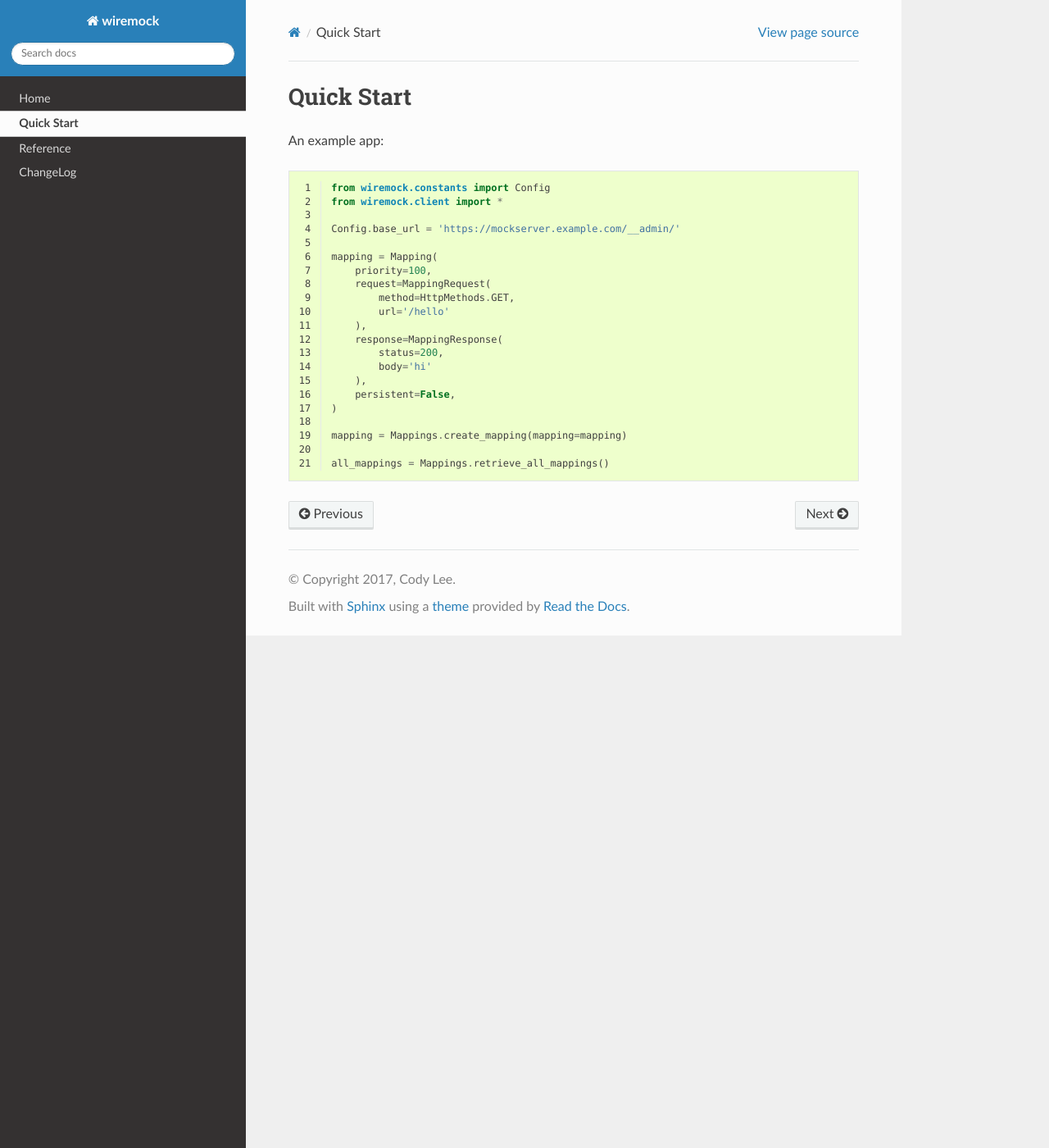
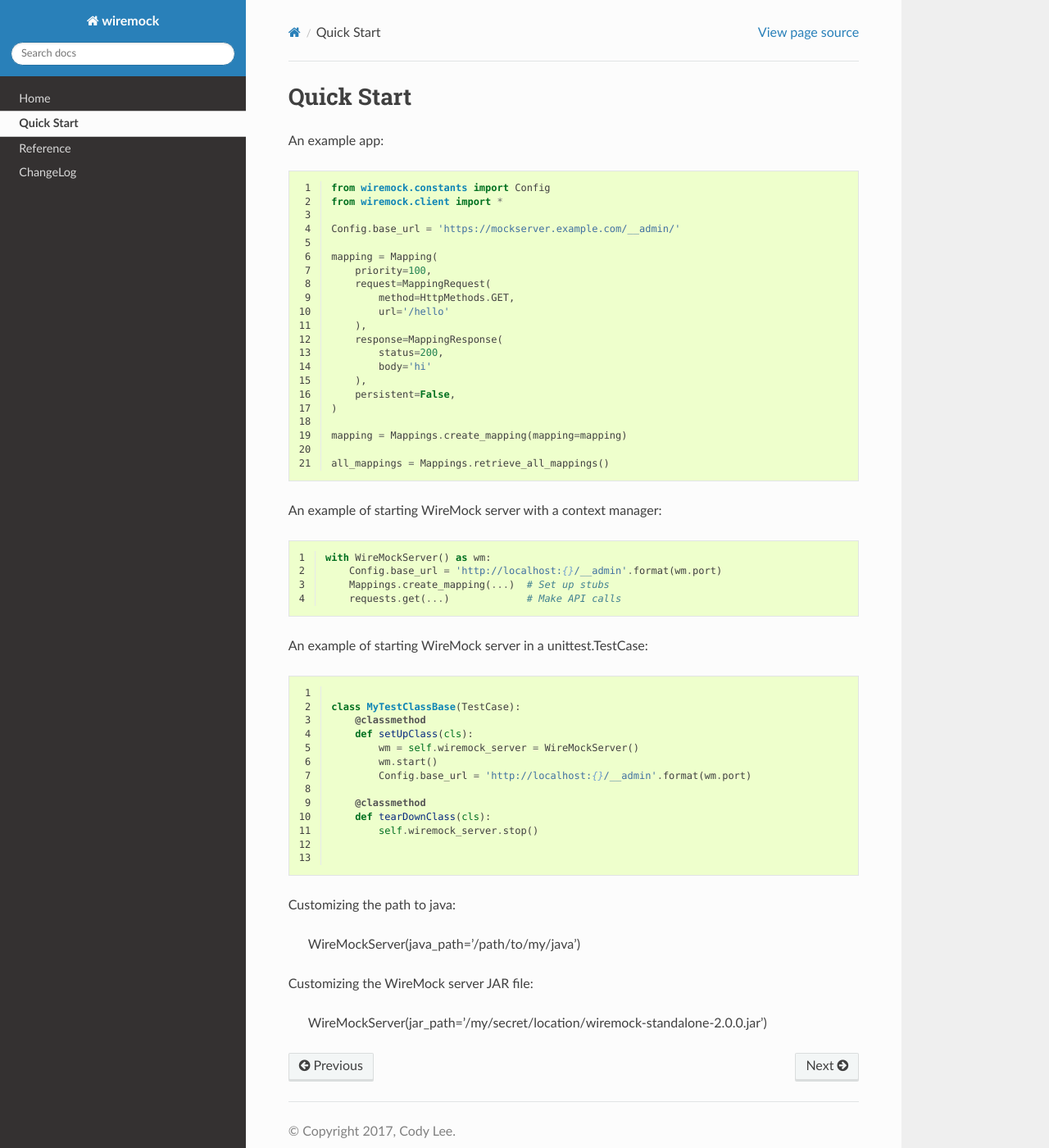
Before and after one commit to wiremock/python-wiremock, a Sphinx documentation site: the page built from docs/quickstart.rst, in a window 1280 px wide and 1400 px high. Shown: the whole window at 82% size. Built offline with Sphinx 7.4.7 and the Read the Docs theme 2.0.0, drawn with Linux system fonts in a browser that asks for light colours.

Commit message:
updated docs

```diff
--- a/docs/changelog.rst
+++ b/docs/changelog.rst
@@ -4,6 +4,10 @@
 =========
 
 Changes to the library are recorded here.
+
+v1.1.0
+------
+  * Added Ability to stand up wiremock server (requires standalone jar being available)
 
 v1.0.3
 ------
--- a/docs/quickstart.rst
+++ b/docs/quickstart.rst
@@ -8,3 +8,24 @@
 .. literalinclude:: quickstart.py
     :language: python
     :linenos:
+
+An example of starting WireMock server with a context manager:
+
+.. literalinclude:: server_cm.py
+    :language: python
+    :linenos:
+
+
+An example of starting WireMock server in a unittest.TestCase:
+
+.. literalinclude:: server_ut.py
+    :language: python
+    :linenos:
+
+Customizing the path to java:
+
+    WireMockServer(java_path='/path/to/my/java')
+
+Customizing the WireMock server JAR file:
+
+    WireMockServer(jar_path='/my/secret/location/wiremock-standalone-2.0.0.jar')
--- /dev/null
+++ b/docs/server_cm.py
@@ -0,0 +1,4 @@
+with WireMockServer() as wm:
+    Config.base_url = 'http://localhost:{}/__admin'.format(wm.port)
+    Mappings.create_mapping(...)  # Set up stubs
+    requests.get(...)             # Make API calls
--- /dev/null
+++ b/docs/server_ut.py
@@ -0,0 +1,11 @@
+
+class MyTestClassBase(TestCase):
+    @classmethod
+    def setUpClass(cls):
+        wm = self.wiremock_server = WireMockServer()
+        wm.start()
+        Config.base_url = 'http://localhost:{}/__admin'.format(wm.port)
+
+    @classmethod
+    def tearDownClass(cls):
+        self.wiremock_server.stop()
```
